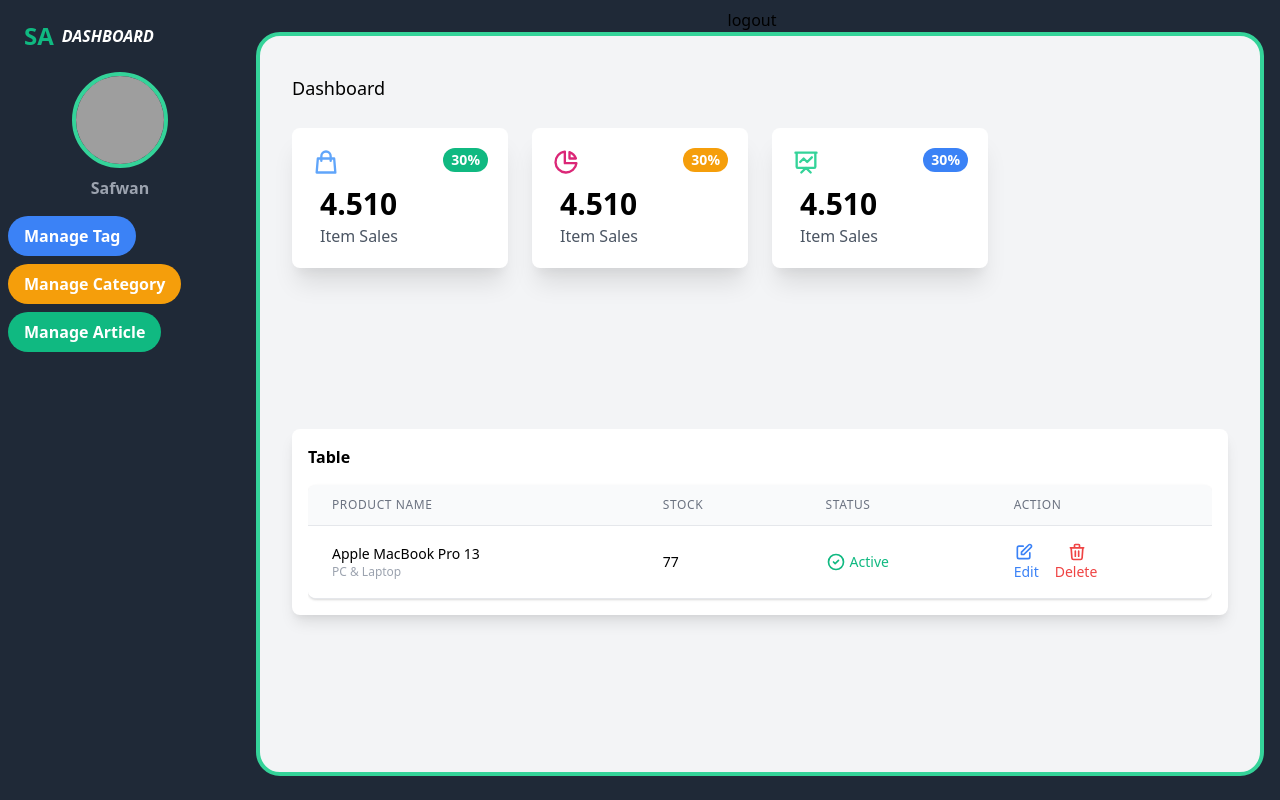
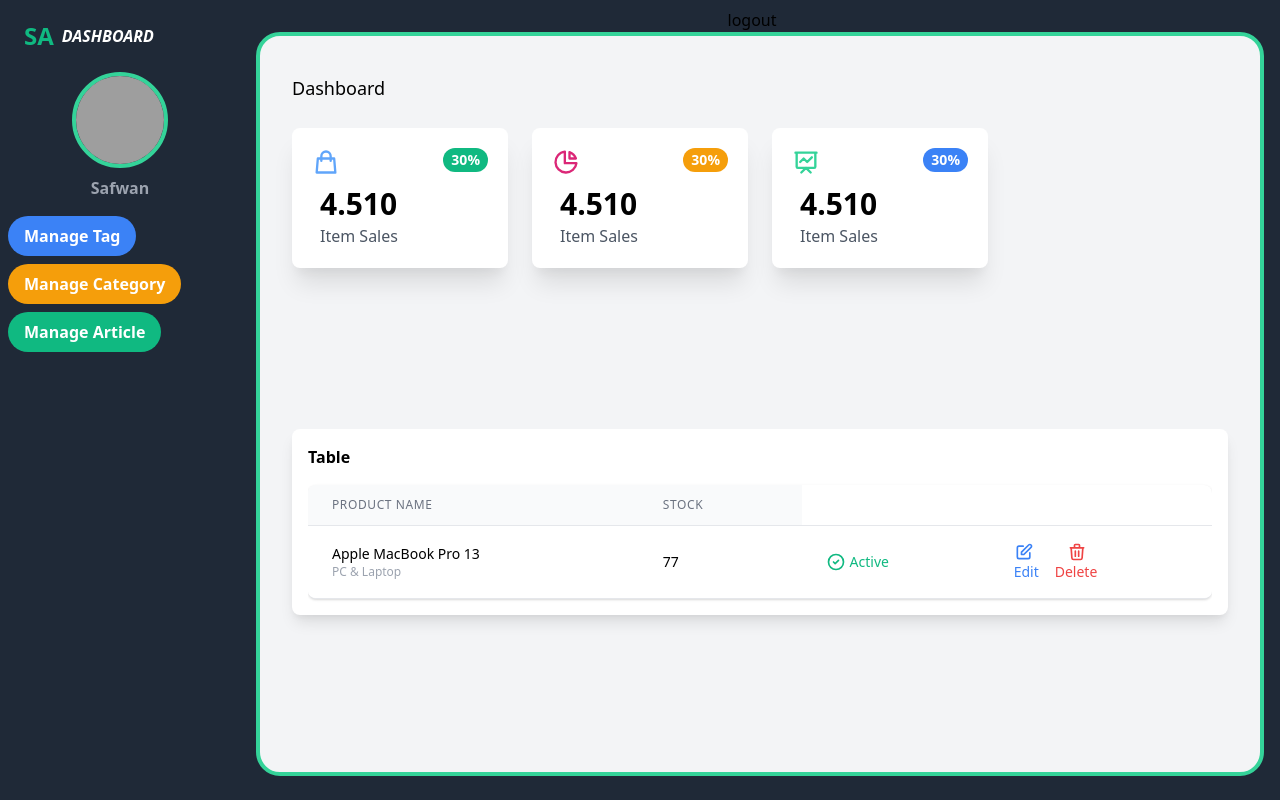
Before and after one commit to Youcode-Classe-E-2023-2024/elmehdi_elfari_Wiki, a PHP site: page /views/dashboard_view.php in a window 1280 px wide. Run offline with PHP 8.4, Linux system fonts and the light colour scheme; data that the repository does not hold is empty; some libraries are stand-ins or nearby versions; grey boxes are pictures that could not be loaded.

Commit message:
dash view

```diff
--- a/views/dashboard_view.php
+++ b/views/dashboard_view.php
@@ -1,10 +1,3 @@
-<?php
-// if ($_SESSION['role'] != "admin") {
-//     header('location: index.php?pagr=home');
-// }
-
-?>
-
 <!DOCTYPE html>
 <html lang="en">
 
@@ -35,14 +28,14 @@
                     </div>
                 </div>
                 <div class="manageTag mt-4">
-                    <button class="bg-blue-500 hover:bg-blue-600 text-white font-bold py-2 px-4 rounded-full">
-                        Manage Tag
-                    </button>
+                    <a href="index.php?page=tags"><button class="bg-blue-500 hover:bg-blue-600 text-white font-bold py-2 px-4 rounded-full">
+                            Manage Tag
+                        </button></a>
                 </div>
                 <div class="manageCategory mt-2">
-                    <button class="bg-yellow-500 hover:bg-yellow-600 text-white font-bold py-2 px-4 rounded-full">
-                        Manage Category
-                    </button>
+                    <a href="index.php?page=categories"><button class="bg-yellow-500 hover:bg-yellow-600 text-white font-bold py-2 px-4 rounded-full">
+                            Manage Category
+                        </button></a>
                 </div>
                 <div class="manageArticle mt-2">
                     <button class="bg-green-500 hover:bg-green-600 text-white font-bold py-2 px-4 rounded-full">
@@ -167,16 +160,7 @@
                                                                             <span class="mr-2">Stock</span>
                                                                         </div>
                                                                     </th>
-                                                                    <th class="px-6 py-3 bg-gray-50 text-xs leading-4 font-medium text-gray-500 uppercase tracking-wider">
-                                                                        <div class="flex cursor-pointer">
-                                                                            <span class="mr-2">STATUS</span>
-                                                                        </div>
-                                                                    </th>
-                                                                    <th class="px-6 py-3 bg-gray-50 text-xs leading-4 font-medium text-gray-500 uppercase tracking-wider">
-                                                                        <div class="flex cursor-pointer">
-                                                                            <span class="mr-2">ACTION</span>
-                                                                        </div>
-                                                                    </th>
+
                                                                 </tr>
                                                             </thead>
                                                             <tbody class="bg-white divide-y divide-gray-200">
```
